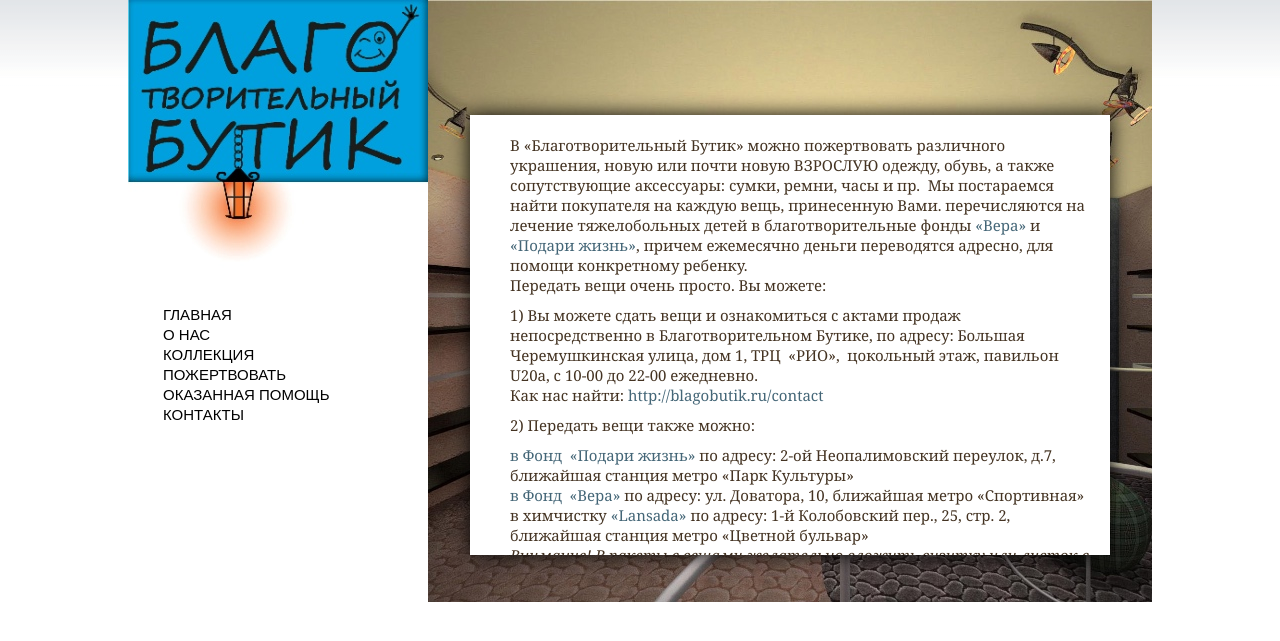
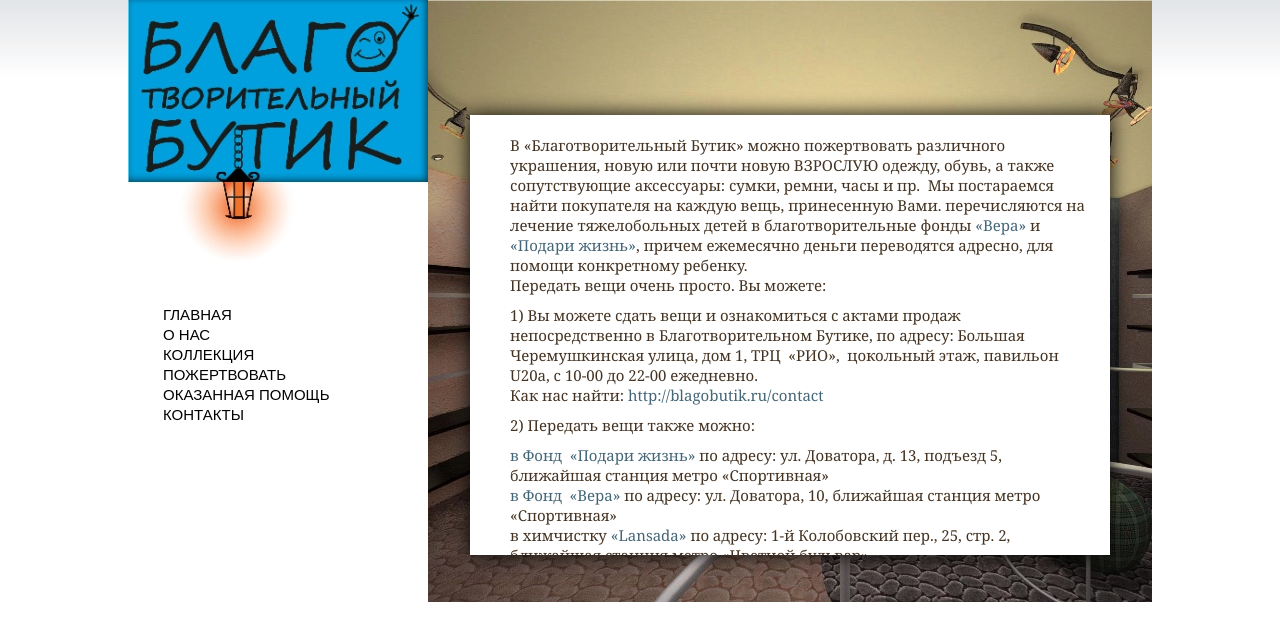
Before and after one commit to Integral/blagobutik, a Jekyll site: the page built from _posts/pages/2012-09-07-donate.md, in a window 1280 px wide. Shown: the top 641 px of the page. Built offline with Jekyll 4.4.1, drawn with Linux system fonts in a browser that asks for light colours.

Commit message:
address fixes

```diff
--- a/_posts/pages/2012-09-07-donate.md
+++ b/_posts/pages/2012-09-07-donate.md
@@ -15,8 +15,8 @@ published: true
 Как нас найти: [http://blagobutik.ru/contact](http://blagobutik.ru/contact)
 
 2) Передать вещи также можно:
--  [в Фонд  «Подари жизнь»](http://www.podari-zhizn.ru) по адресу: 2-ой Неопалимовский переулок, д.7, ближайшая станция метро «Парк Культуры»
--  [в Фонд  «Вера»](http://www.hospicefund.ru) по адресу: ул. Доватора, 10, ближайшая метро «Спортивная»
+-  [в Фонд  «Подари жизнь»](http://www.podari-zhizn.ru) по адресу: ул. Доватора, д. 13, подъезд 5, ближайшая станция метро «Спортивная»
+-  [в Фонд  «Вера»](http://www.hospicefund.ru) по адресу: ул. Доватора, 10, ближайшая станция метро «Спортивная»
 -  в химчистку [«Lansada»](http://www.lansada.ru) по адресу: 1-й Колобовский пер., 25, стр. 2, ближайшая станция метро «Цветной бульвар»
 *Внимание! В пакеты с вещами желательно вложить визитку или листок с указанием Вашего имени, телефона и адреса электронной почты.*
 
```
